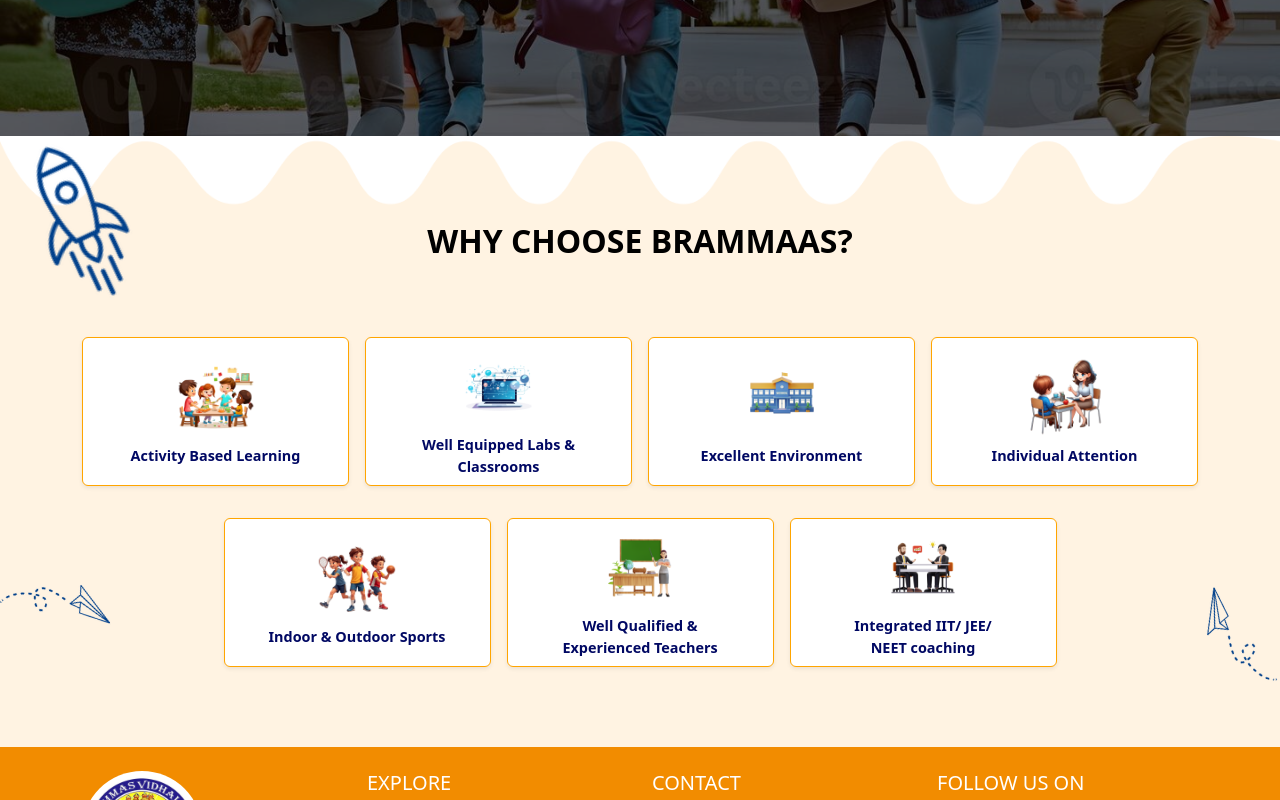
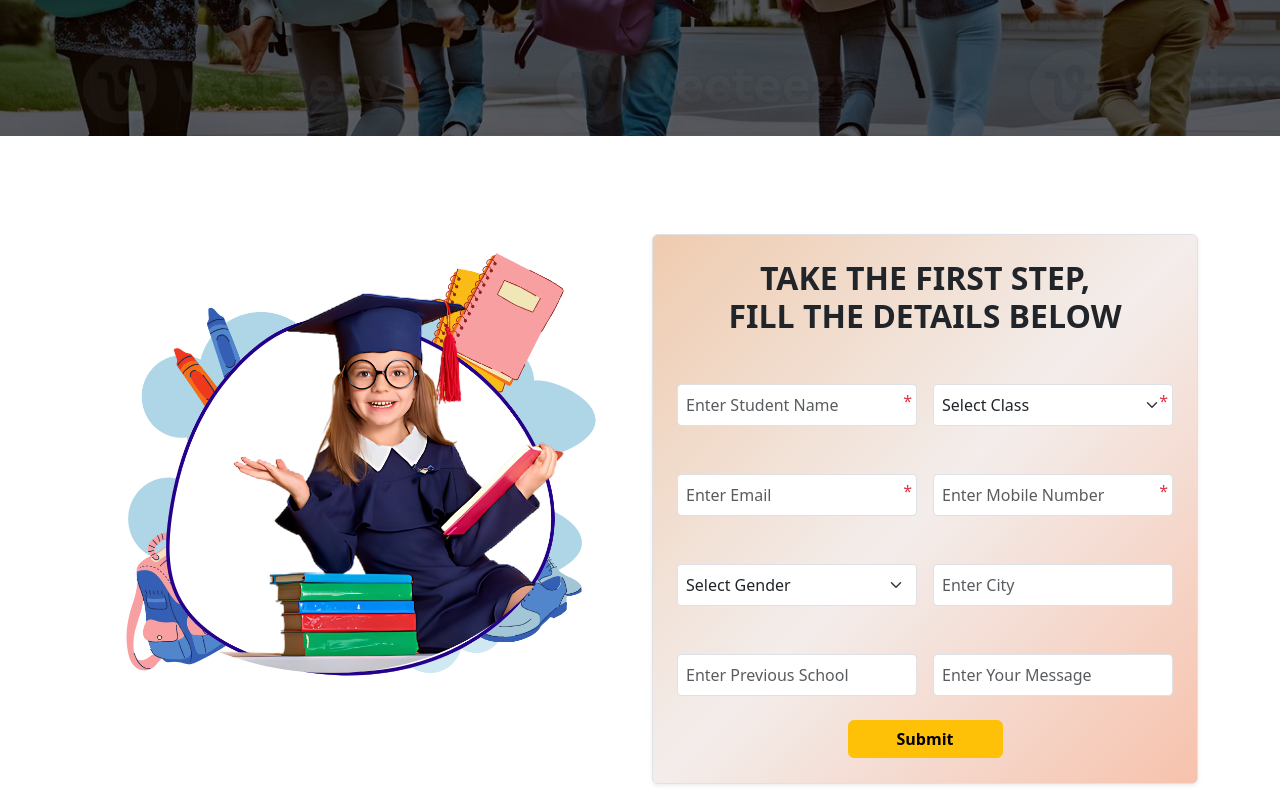
Before and after one commit to Lokesh11052007/Brammaas, a React (Create React App) app: page /admission in a window 1280 px wide. Shown: the part 460-1260 px from the top of the page. Built offline with nearby package versions, Linux system fonts and the light colour scheme; a web font is replaced by a local one.

Commit message:
admission finished

```diff
--- a/src/components/admission/Admission.jsx
+++ b/src/components/admission/Admission.jsx
@@ -1,4 +1,4 @@
-// import Form from './Form.jsx';
+import Form from './Form.jsx';
 import Banners from'./banners.jsx';
 import adminImage from '../../assets/admin.jpg';
 import TopFixed from '../top/TopFixed.jsx';
@@ -16,7 +16,7 @@
       title={"ADMISSION ENQUIRY"}
       content={"Admission Enquiry"}
       />
-      {/* <Form/> */}
+      <Form/>
       <Banners/>
 
     </motion.div>
--- /dev/null
+++ b/src/components/admission/Form.css
@@ -0,0 +1,17 @@
+.required-star {
+  position: absolute;
+  top: 8px;
+  right: 12px;
+  color: red;
+  font-weight: bold;
+  font-size: 1.1rem;
+  pointer-events: none;
+}
+
+@media (max-width: 576px) {
+  .required-star {
+    font-size: 1rem;
+    top: 10px;
+    right: 10px;
+  }
+}
--- a/src/components/admission/Form.jsx
+++ b/src/components/admission/Form.jsx
@@ -1,72 +1,195 @@
-import React from 'react';
 
+import React, { useState } from 'react';
 import overlayImg from '../../assets/brillient.png';
 
 const Form = () => {
+  const [formData, setFormData] = useState({
+    name: '',
+    email: '',
+    gender: '',
+    prevSchool: '',
+    class: '',
+    phone: '',
+    city: '',
+    message: '',
+  });
+
+  const handleChange = (field) => (e) => {
+    setFormData({ ...formData, [field]: e.target.value });
+  };
+
   const handleSubmit = (e) => {
     e.preventDefault();
     alert('Form submitted!');
   };
 
   return (
-    <section className="py-5 bg-white">
+    <section className="bg-white py-5">
       <div className="container">
-    <div className="row g-4">
+        <div className="row align-items-center">
           {/* Left Image */}
-      <div className="col-lg-6 d-flex align-items-center justify-content-center">
-        <img src={overlayImg} alt="Admission Visual" className="img-fluid" />
+          <div className="col-12 col-lg-6 mb-4 mb-lg-0">
+            <img
+              src={overlayImg}
+              alt="Admission Visual"
+              className="img-fluid w-100 h-100"
+              style={{
+                maxHeight: '1500px',
+                objectFit: 'cover',
+                height: '100%',
+              }}
+            />
           </div>
 
           {/* Right Form */}
-      <div className="col-lg-6">
+          <div className="col-12 col-lg-6">
             <div
-          className="p-4 rounded-4 border border-white"
+              className="p-4 rounded border shadow-sm"
               style={{
                 background: 'linear-gradient(to bottom right, #efcbaf, #f3edeb, #f7c2ac)',
-            marginTop: '30px',
+                marginTop: '50px',
+                padding: '5rem',
+                minHeight: '550px',
               }}
             >
-          <h2 className="text-center fw-bold mb-4">
+              <h2 className="text-center fw-bold mb-5 text-dark">
                 TAKE THE FIRST STEP,<br />FILL THE DETAILS BELOW
               </h2>
 
               <form onSubmit={handleSubmit}>
                 <div className="row g-3">
-              <div className="col-md-6">
-                <input type="text" className="form-control" placeholder="Enter Student Name" required />
+                  {/* Left Column */}
+                  <div className="col-12 col-md-6">
+                    {/* Name */}
+                    <div className="position-relative mb-4 mb-md-5">
+                      <input
+                        type="text"
+                        value={formData.name}
+                        onChange={handleChange('name')}
+                        className="form-control form-control-sm fs-6 p-2"
+                        placeholder="Enter Student Name"
+                        required
+                      />
+                      {!formData.name && (
+                        <>
+                          <span className="text-danger position-absolute d-none d-md-inline" style={{ top: '5px', right: '5px' }}>*</span>
+                          <span className="text-danger position-absolute d-inline d-md-none" style={{ top: '5px', right: '5px' }}>*</span>
+                        </>
+                      )}
                     </div>
-              <div className="col-md-6">
-                <input type="tel" className="form-control" placeholder="Enter Mobile Number" required />
+
+                    {/* Email */}
+                    <div className="position-relative mb-4 mb-md-5">
+                      <input
+                        type="email"
+                        value={formData.email}
+                        onChange={handleChange('email')}
+                        className="form-control form-control-sm fs-6 p-2"
+                        placeholder="Enter Email"
+                        required
+                      />
+                      {!formData.email && (
+                        <>
+                          <span className="text-danger position-absolute d-none d-md-inline" style={{ top: '5px', right: '5px' }}>*</span>
+                          <span className="text-danger position-absolute d-inline d-md-none" style={{ top: '5px', right: '5px' }}>*</span>
+                        </>
+                      )}
                     </div>
-              <div className="col-md-6">
-                <input type="email" className="form-control" placeholder="Enter Email Id" required />
-              </div>
-              <div className="col-md-6">
-                <select className="form-select" required>
-                  <option value="">Class</option>
-                  <option value="I">I</option>
-                  <option value="II">II</option>
-                  <option value="III">III</option>
-                </select>
-              </div>
-              <div className="col-md-6">
-                <input type="text" className="form-control" placeholder="Enter City" />
-              </div>
-              <div className="col-md-6">
-                <select className="form-select" required>
-                  <option value="">Select Gender</option>
+
+                    {/* Gender */}
+                    <div className="position-relative mb-4 mb-md-5">
+                      <select
+                        value={formData.gender}
+                        onChange={handleChange('gender')}
+                        className="form-select form-select-sm fs-6 p-2"
+                        required
+                      >
+                        <option value="" disabled>Select Gender</option>
                         <option value="Male">Male</option>
                         <option value="Female">Female</option>
                       </select>
                     </div>
-              <div className="col-12">
-                <textarea className="form-control" placeholder="Enter Your Message" rows={2}></textarea>
+
+                    <input
+                      type="text"
+                      value={formData.prevSchool}
+                      onChange={handleChange('prevSchool')}
+                      className="form-control form-control-sm fs-6 mt-3 p-2"
+                      placeholder="Enter Previous School"
+                    />
                   </div>
-              <div className="text-center mt-3">
-                <button className="btn btn-warning text-white fw-bold px-4 py-2" type="submit">
+
+                  {/* Right Column */}
+                  <div className="col-12 col-md-6">
+                    {/* Class */}
+                    <div className="position-relative mb-4 mb-md-5">
+                      <select
+                        value={formData.class}
+                        onChange={handleChange('class')}
+                        className="form-select form-select-sm fs-6 p-2"
+                        required
+                      >
+                        <option value="" disabled>Select Class</option>
+                        <option value="I">I</option>
+                        <option value="II">II</option>
+                        <option value="III">III</option>
+                        <option value="IV">IV</option>
+                        <option value="V">V</option>
+                      </select>
+                      {!formData.class && (
+                        <>
+                          <span className="text-danger position-absolute d-none d-md-inline" style={{ top: '5px', right: '5px' }}>*</span>
+                          <span className="text-danger position-absolute d-inline d-md-none" style={{ top: '5px', right: '5px' }}>*</span>
+                        </>
+                      )}
+                    </div>
+
+                    {/* Phone */}
+                    <div className="position-relative mb-4 mb-md-5">
+                      <input
+                        type="tel"
+                        value={formData.phone}
+                        onChange={handleChange('phone')}
+                        className="form-control form-control-sm fs-6 p-2"
+                        placeholder="Enter Mobile Number"
+                        required
+                      />
+                      {!formData.phone && (
+                        <>
+                          <span className="text-danger position-absolute d-none d-md-inline" style={{ top: '5px', right: '5px' }}>*</span>
+                          <span className="text-danger position-absolute d-inline d-md-none" style={{ top: '5px', right: '5px' }}>*</span>
+                        </>
+                      )}
+                    </div>
+
+                    {/* City */}
+                    <div className="position-relative mb-4 mb-md-5">
+                      <input
+                        type="text"
+                        value={formData.city}
+                        onChange={handleChange('city')}
+                        className="form-control form-control-sm fs-6 p-2"
+                        placeholder="Enter City"
+                        required
+                      />
+                    </div>
+
+                    {/* Message */}
+                    <textarea
+                      value={formData.message}
+                      onChange={handleChange('message')}
+                      className="form-control form-control-sm fs-6 mt-3 p-2"
+                      placeholder="Enter Your Message"
+                      rows="1"
+                      style={{ height: '42px', resize: 'none' }}
+                    ></textarea>
+                  </div>
+                </div>
+
+                <div className="text-center mt-4">
+                  <button type="submit" className="btn btn-warning px-5 fw-bold">
                     Submit
                   </button>
-              </div>
                 </div>
               </form>
             </div>
@@ -74,7 +197,6 @@
         </div>
       </div>
     </section>
-
   );
 };
 
```
Lines whose indentation alone changed are shown as unchanged.
